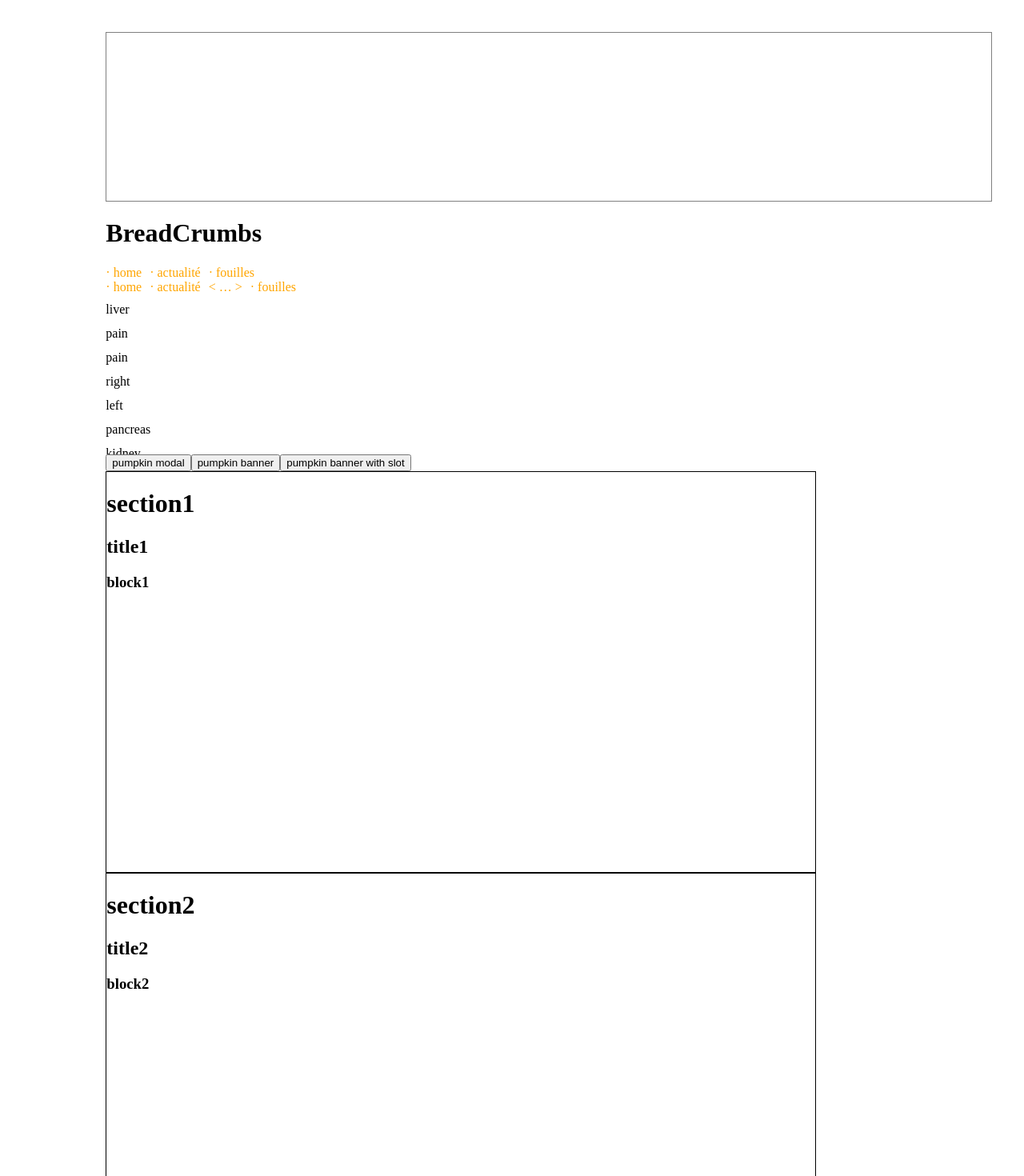
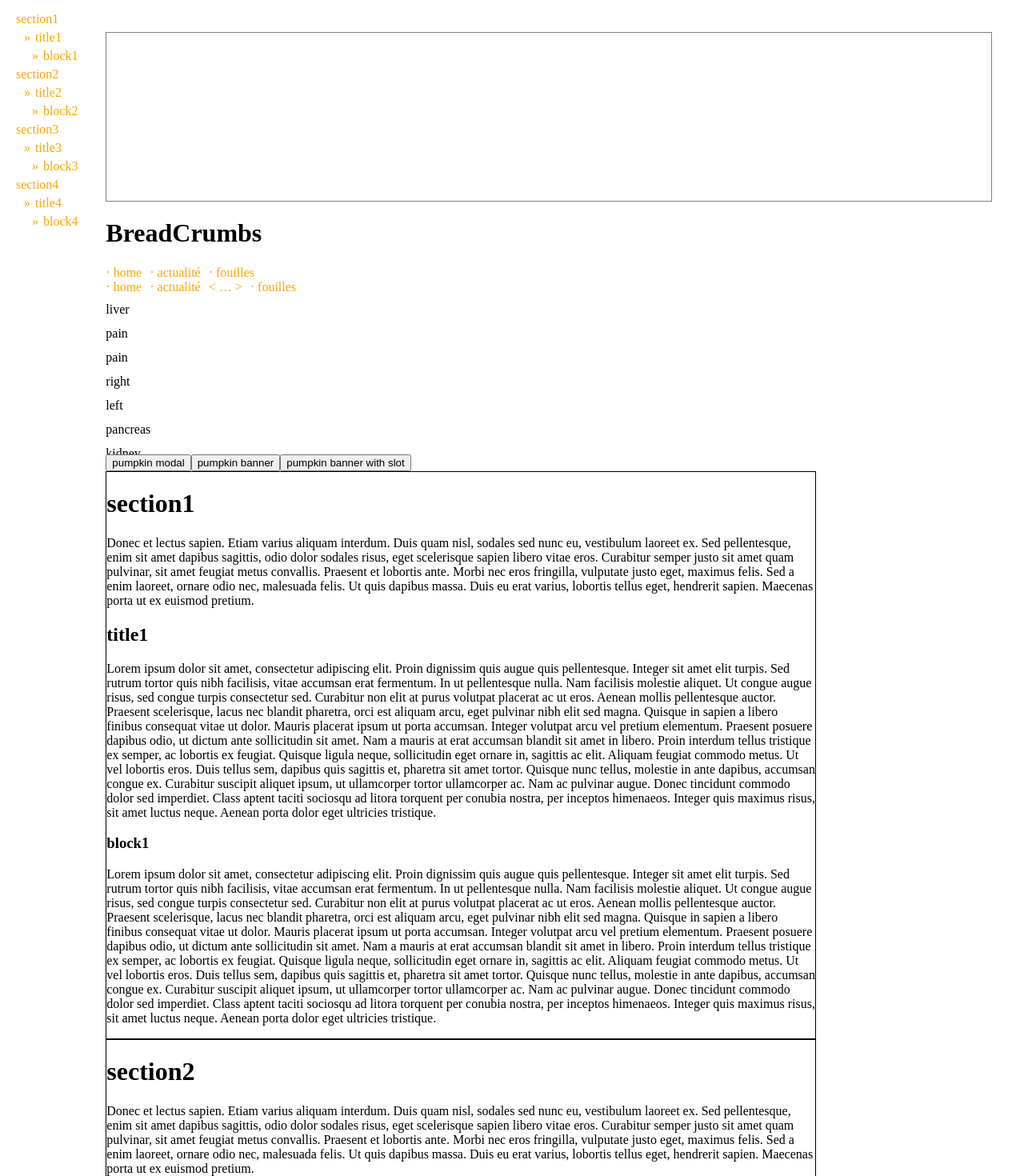
Before and after one commit to Harrisson-/pumpkin, a Vue app: page / in a window 1280 px wide. Shown: the top 1470 px of the page at 80% size. Built offline with nearby package versions, Linux system fonts and the light colour scheme.

Commit message:
feat(summary): fix display titles and improve style

```diff
--- a/src/App.vue
+++ b/src/App.vue
@@ -155,7 +155,7 @@ const sections = [
     section: "section4",
     title: "title4",
     block: "block4",
-  }
+  },
 ];
 
 const modalState = reactive({ open: false });
@@ -194,7 +194,12 @@ function closeBannerSlot(modalOpen) {
 
   <main>
     <div class="left-block">
-      <pumpkinSummary :headers="sections" :autoBuild="true" :autoBuildLevel="2" autoBuildDOMId="summary-parent-auto"></pumpkinSummary>
+      <pumpkinSummary
+        :headers="sections"
+        :autoBuild="true"
+        :autoBuildLevel="2"
+        autoBuildDOMId="summary-parent-auto"
+      ></pumpkinSummary>
     </div>
     <div class="right-block">
       <Tags :given-tags="filteredTags.value" @search-word="searchHashtag" />
@@ -251,10 +256,7 @@ function closeBannerSlot(modalOpen) {
         :show-banner="bannerState.open"
       ></banner>
       <button @click="openBannerSlot">pumpkin banner with slot</button>
-      <banner
-        @close-banner="closeBannerSlot"
-        :show-banner="bannerSlotState.open"
-      >
+      <banner @close-banner="closeBannerSlot" :show-banner="bannerSlotState.open">
         <template #content>
           <p>try to use slot for banner</p>
         </template>
@@ -266,12 +268,68 @@ function closeBannerSlot(modalOpen) {
           class="summary-section"
           v-bind:id="section.section"
         >
-          <h1>{{section.section }}</h1>
+          <h1>{{ section.section }}</h1>
           <div v-bind:id="section.title">
-            <h2>{{section.title}}</h2>
-              <div v-bind:id="section.block">
-                <h3>{{section.block}}</h3>
-              </div>
+            <p>
+              Donec et lectus sapien. Etiam varius aliquam interdum. Duis quam nisl,
+              sodales sed nunc eu, vestibulum laoreet ex. Sed pellentesque, enim sit amet
+              dapibus sagittis, odio dolor sodales risus, eget scelerisque sapien libero
+              vitae eros. Curabitur semper justo sit amet quam pulvinar, sit amet feugiat
+              metus convallis. Praesent et lobortis ante. Morbi nec eros fringilla,
+              vulputate justo eget, maximus felis. Sed a enim laoreet, ornare odio nec,
+              malesuada felis. Ut quis dapibus massa. Duis eu erat varius, lobortis tellus
+              eget, hendrerit sapien. Maecenas porta ut ex euismod pretium.
+            </p>
+            <h2>{{ section.title }}</h2>
+            <div v-bind:id="section.block">
+              <p>
+                Lorem ipsum dolor sit amet, consectetur adipiscing elit. Proin dignissim
+                quis augue quis pellentesque. Integer sit amet elit turpis. Sed rutrum
+                tortor quis nibh facilisis, vitae accumsan erat fermentum. In ut
+                pellentesque nulla. Nam facilisis molestie aliquet. Ut congue augue risus,
+                sed congue turpis consectetur sed. Curabitur non elit at purus volutpat
+                placerat ac ut eros. Aenean mollis pellentesque auctor. Praesent
+                scelerisque, lacus nec blandit pharetra, orci est aliquam arcu, eget
+                pulvinar nibh elit sed magna. Quisque in sapien a libero finibus consequat
+                vitae ut dolor. Mauris placerat ipsum ut porta accumsan. Integer volutpat
+                arcu vel pretium elementum. Praesent posuere dapibus odio, ut dictum ante
+                sollicitudin sit amet. Nam a mauris at erat accumsan blandit sit amet in
+                libero. Proin interdum tellus tristique ex semper, ac lobortis ex feugiat.
+                Quisque ligula neque, sollicitudin eget ornare in, sagittis ac elit.
+                Aliquam feugiat commodo metus. Ut vel lobortis eros. Duis tellus sem,
+                dapibus quis sagittis et, pharetra sit amet tortor. Quisque nunc tellus,
+                molestie in ante dapibus, accumsan congue ex. Curabitur suscipit aliquet
+                ipsum, ut ullamcorper tortor ullamcorper ac. Nam ac pulvinar augue. Donec
+                tincidunt commodo dolor sed imperdiet. Class aptent taciti sociosqu ad
+                litora torquent per conubia nostra, per inceptos himenaeos. Integer quis
+                maximus risus, sit amet luctus neque. Aenean porta dolor eget ultricies
+                tristique.
+              </p>
+              <h3>{{ section.block }}</h3>
+              <p>
+                Lorem ipsum dolor sit amet, consectetur adipiscing elit. Proin dignissim
+                quis augue quis pellentesque. Integer sit amet elit turpis. Sed rutrum
+                tortor quis nibh facilisis, vitae accumsan erat fermentum. In ut
+                pellentesque nulla. Nam facilisis molestie aliquet. Ut congue augue risus,
+                sed congue turpis consectetur sed. Curabitur non elit at purus volutpat
+                placerat ac ut eros. Aenean mollis pellentesque auctor. Praesent
+                scelerisque, lacus nec blandit pharetra, orci est aliquam arcu, eget
+                pulvinar nibh elit sed magna. Quisque in sapien a libero finibus consequat
+                vitae ut dolor. Mauris placerat ipsum ut porta accumsan. Integer volutpat
+                arcu vel pretium elementum. Praesent posuere dapibus odio, ut dictum ante
+                sollicitudin sit amet. Nam a mauris at erat accumsan blandit sit amet in
+                libero. Proin interdum tellus tristique ex semper, ac lobortis ex feugiat.
+                Quisque ligula neque, sollicitudin eget ornare in, sagittis ac elit.
+                Aliquam feugiat commodo metus. Ut vel lobortis eros. Duis tellus sem,
+                dapibus quis sagittis et, pharetra sit amet tortor. Quisque nunc tellus,
+                molestie in ante dapibus, accumsan congue ex. Curabitur suscipit aliquet
+                ipsum, ut ullamcorper tortor ullamcorper ac. Nam ac pulvinar augue. Donec
+                tincidunt commodo dolor sed imperdiet. Class aptent taciti sociosqu ad
+                litora torquent per conubia nostra, per inceptos himenaeos. Integer quis
+                maximus risus, sit amet luctus neque. Aenean porta dolor eget ultricies
+                tristique.
+              </p>
+            </div>
           </div>
         </div>
       </div>
@@ -321,7 +379,7 @@ main {
 }
 
 .summary-section {
-  height: 500px;
+  height: auto;
   width: 80%;
   border: 1px solid black;
 }
--- a/src/components/pumpkin-summary.vue
+++ b/src/components/pumpkin-summary.vue
@@ -74,13 +74,15 @@ onMounted(() => {
   let observer = new IntersectionObserver(callback, options);
   for (const summaryEntry of summary.value) {
     if (props.autoBuild) {
-      observer.observe
+      summaryMap.set(summaryEntry.text, summaryEntry.parent);
+
+      observer.observe(summaryEntry.parent);
     } else {
       summaryMap.set(props.headers[summaryEntry[0]], summaryEntry[1]);
       domElements[props.headers[summaryEntry[0]]] = document.querySelector(
         `#${props.headers[summaryEntry[0]]}`
       );
-      observer.observe(document.querySelector(`#${props.headers[summaryEntry[0]]}`));
+      observer.observe(document.getElementById(`${props.headers[summaryEntry[0]]}`));
     }
   }
 });
@@ -92,7 +94,11 @@ function autobuild(summary, size, parentElement) {
     for (let selectorSize = 0; selectorSize <= blocs.length - 1; selectorSize++) {
       let currentParent = blocs[selectorSize].parentElement;
       // add parent block to facilitate observer build
-      summary.push({ tag: `h${size + 1}`, text: blocs[selectorSize].innerText });
+      summary.push({
+        tag: `h${size + 1}`,
+        text: blocs[selectorSize].innerText,
+        parent: currentParent,
+      });
       autobuild(summary, size + 1, currentParent);
     }
   }
@@ -101,12 +107,13 @@ function autobuild(summary, size, parentElement) {
 </script>
 
 <template>
-  <div id="summary-pumpkin">
+  <aside id="summary-pumpkin">
     <div v-if="props.autoBuild">
       <a
-        v-for="(value, key) in autoBuildResult"
+        v-for="(value, key) in summary"
         :key="key"
         v-bind:id="'summary-' + value.text"
+        :class="[`pumpkin-${value.tag}`, 'anchor-style']"
         :href="'#' + value.text"
       >
         {{ value.text }}
@@ -122,14 +129,14 @@ function autobuild(summary, size, parentElement) {
         {{ header }}
       </a>
     </div>
-  </div>
+  </aside>
 </template>
 
 <style lang="css" scoped>
 #summary-pumpkin {
   position: fixed;
   width: 100px;
-  height: 100px;
+  height: auto;
   background: white;
   top: 10px;
   left: 20px;
@@ -153,4 +160,67 @@ function autobuild(summary, size, parentElement) {
 .bold-start {
   font-weight: normal;
 }
+
+.pumpkin-h1 {
+}
+
+.pumpkin-h2 {
+  padding-left: 10px;
+}
+
+.pumpkin-h2:before {
+  content: "\00BB";
+  margin-right: 6px;
+}
+
+.pumpkin-h3 {
+  padding-left: 20px;
+}
+
+.pumpkin-h3:before {
+  content: "\00BB";
+  margin-right: 6px;
+}
+
+.pumpkin-h4 {
+  padding-left: 30px;
+}
+
+.pumpkin-h4:before {
+  content: "\00BB";
+  margin-right: 6px;
+}
+
+.pumpkin-h5 {
+  padding-left: 40px;
+}
+
+.pumpkin-h5:before {
+  content: "\00BB";
+  margin-right: 6px;
+}
+
+.pumpkin-h6 {
+  padding-left: 50px;
+}
+
+.pumpkin-h6:before {
+  content: "\00BB";
+  margin-right: 6px;
+}
+
+.anchor-style {
+  color: orange;
+  background-color: white;
+  padding-top: 5px;
+}
+
+.anchor-style:last-child {
+  padding-bottom: 5px;
+}
+
+.anchor-style:hover {
+  color: darkOrange;
+  background-color: gray;
+}
 </style>
```
